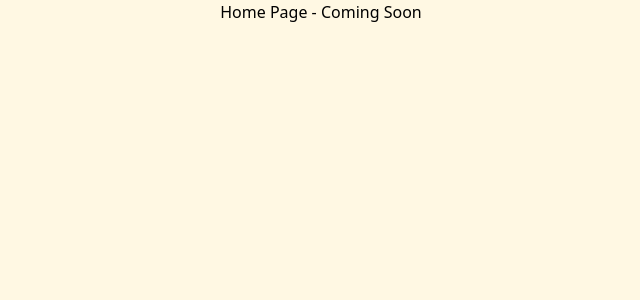
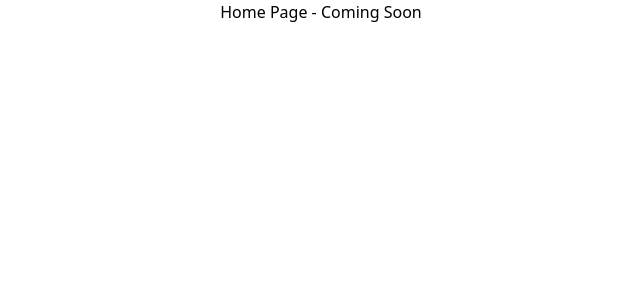
Before and after one commit to nhcarrigan-spring-2026-cohort/amber-wisteria, a React app in the folder frontend/: page / in a window 1280 px wide. Shown: the top 300 px of the page, without its empty margins (319-959 px from the left). Built offline with nearby package versions, Linux system fonts and the light colour scheme; the HTML template or start-up script is replaced by a standard one.

Commit message:
Remove overflow from background

```diff
--- a/frontend/src/components/Background.css
+++ b/frontend/src/components/Background.css
@@ -1,6 +1,5 @@
 @import 'tailwindcss';
 
 body {
-    background-color: #FFF8E3;
-    width: 100%;
+    /* background-color: #FFF8E3; */
 }
--- a/frontend/src/components/Background.jsx
+++ b/frontend/src/components/Background.jsx
@@ -3,7 +3,7 @@ import './Background.css'
 export default function Background({ children }) {
     return (
 
-        <div className="w-full">
+        <div className="bg-[#FFF8E3] overflow-hidden relative">
             <div id='rectangle-left' className='absolute min-w-135 min-h-135 lg:w-187.5 lg:h-187.5 z-1 -top-60 -left-77.25 bg-[#F68300] -rotate-45 rounded-[160px] md:w-150 md:h-150 -sm:left-25'></div>
             <div id='rectangle-right' className='absolute min-w-135 min-h-135 lg:w-187.5 lg:h-187.5 z-1 -bottom-77.5 -right-77.25 bg-[#FEB058] -rotate-45 rounded-[160px] md:w-150 md:h-150'></div>
             { children }
```
Also changed, not shown: 1 other file (tests, documents, lock files or other folders).
